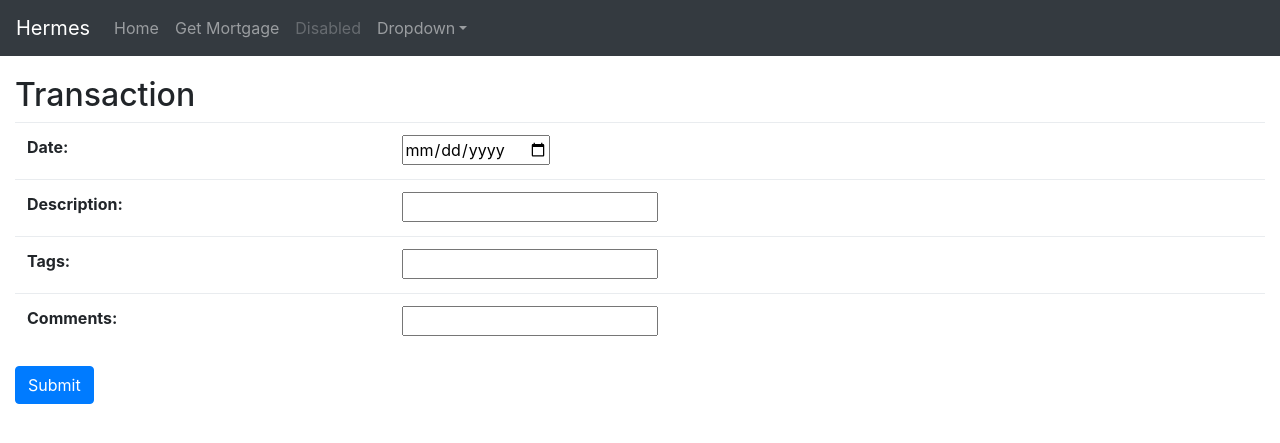
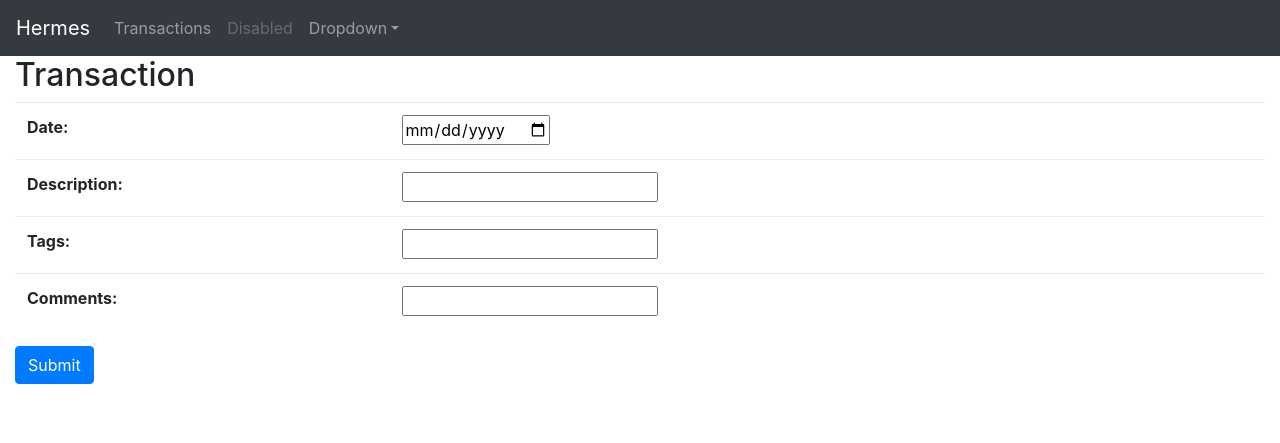
Before and after one commit to rc-l/hermes, a Django app: page /transactions/new/ in a window 1280 px wide. Shown: the top 443 px of the page. Run offline with Django 3.2, Linux system fonts and the light colour scheme; some libraries are stand-ins or nearby versions.

Commit message:
Updated navbar with link to transaction list

```diff
--- a/hermes/templates/core/base.html
+++ b/hermes/templates/core/base.html
@@ -2,8 +2,8 @@
 {% load static %}
 <html lang="en">
 <head>
-    <link rel="stylesheet" href={% static "bootstrap.min.css" %}>
-    <link rel="stylesheet" href={% static "navbar.css" %}>
+    <link rel="stylesheet" href="{% static 'bootstrap.min.css' %}">
+    <link rel="stylesheet" href="{% static navbar.css %}">
     <title>{% block title %}Hermes Accounting{% endblock %}</title>
 </head>
 
@@ -19,10 +19,7 @@
             <div class="collapse navbar-collapse" id="navbarsExample03">
                 <ul class="navbar-nav mr-auto">
                   <li class="nav-item">
-                    <a class="nav-link" href="/">Home <span class="sr-only">(current)</span></a>
-                  </li>
-                  <li class="nav-item">
-                    <a class="nav-link" href="/advice">Get Mortgage <span class="sr-only">(current)</span></a>
+                    <a class="nav-link" href="{% url 'transaction-list' %}">Transactions<span class="sr-only">(current)</span></a>
                   </li>
                   <li class="nav-item">
                     <a class="nav-link disabled" href="#">Disabled</a>
```
